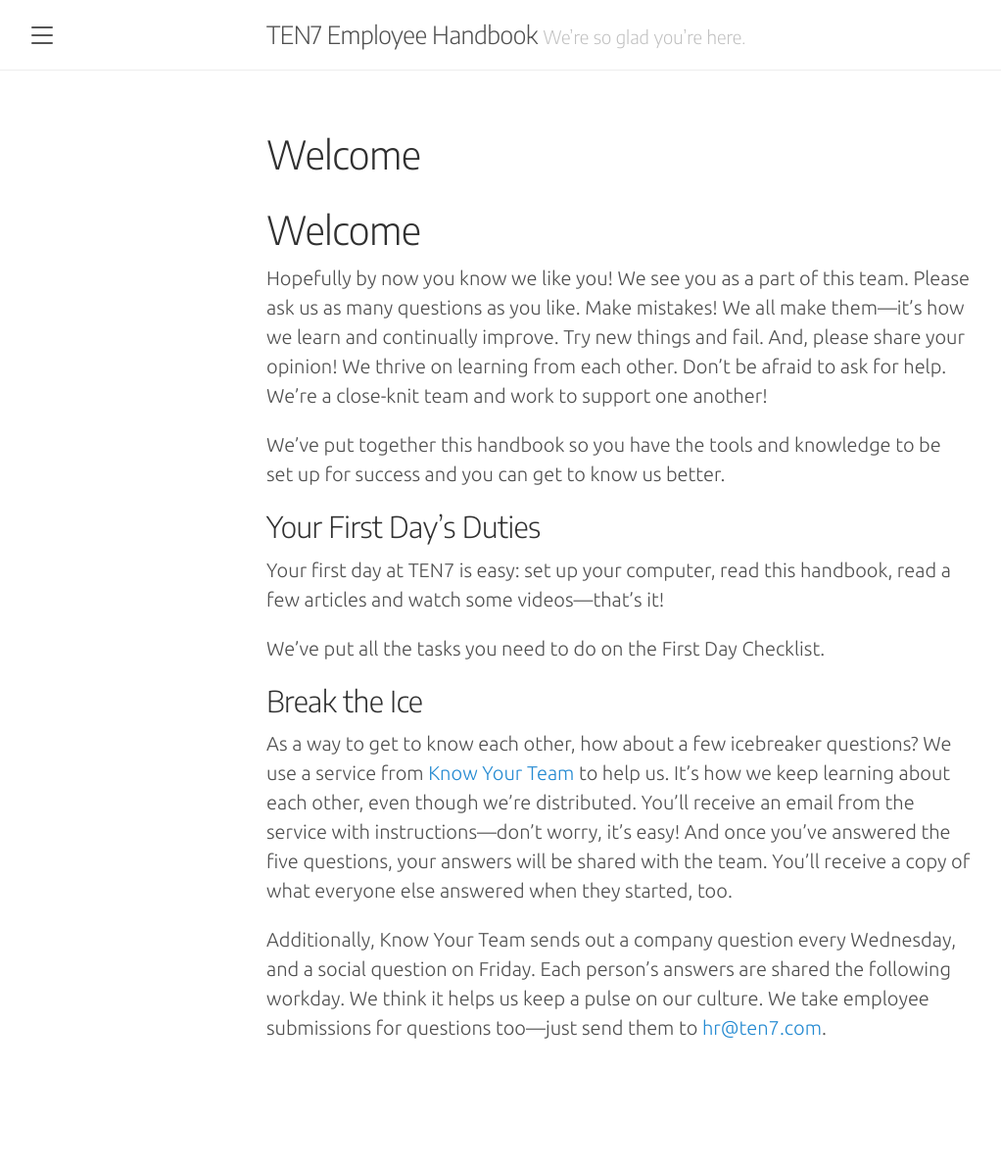
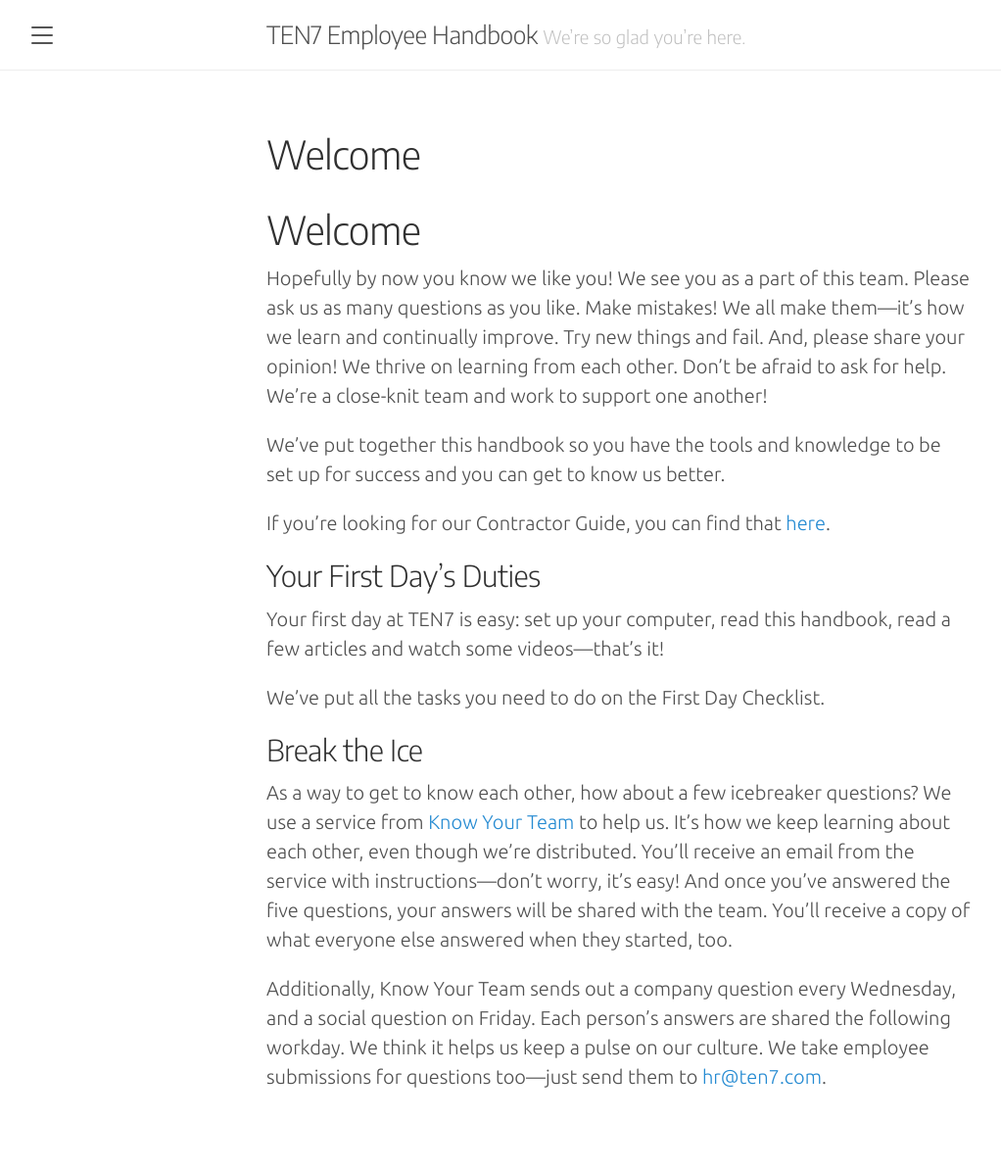
Before and after one commit to ten7/handbook.ten7.com, a Jekyll site: the page built from 010-welcome.md, in a window 1280 px wide. Shown: the whole page at 98% size, without its empty margins (8-1030 px from the left). Built offline with Jekyll 4.4.1, drawn with Linux system fonts in a browser that asks for light colours; some web fonts are replaced; our own code applies the rules of GitHub Pages for plain Markdown files; before the commit the page ends 1144 px from its top, so only the background shows below that.

Commit message:
If you're looking for our contractor guide

```diff
--- a/010-welcome.md
+++ b/010-welcome.md
@@ -4,6 +4,8 @@
 Hopefully by now you know we like you! We see you as a part of this team. Please ask us as many questions as you like. Make mistakes! We all make them—it’s how we learn and continually improve. Try new things and fail. And, please share your opinion! We thrive on learning from each other. Don’t be afraid to ask for help. We’re a close-knit team and work to support one another!
 
 We’ve put together this handbook so you have the tools and knowledge to be set up for success and you can get to know us better.
+
+If you're looking for our Contractor Guide, you can find that [here](https://contractor.ten7.com/).
 
 ## Your First Day's Duties
 
```
